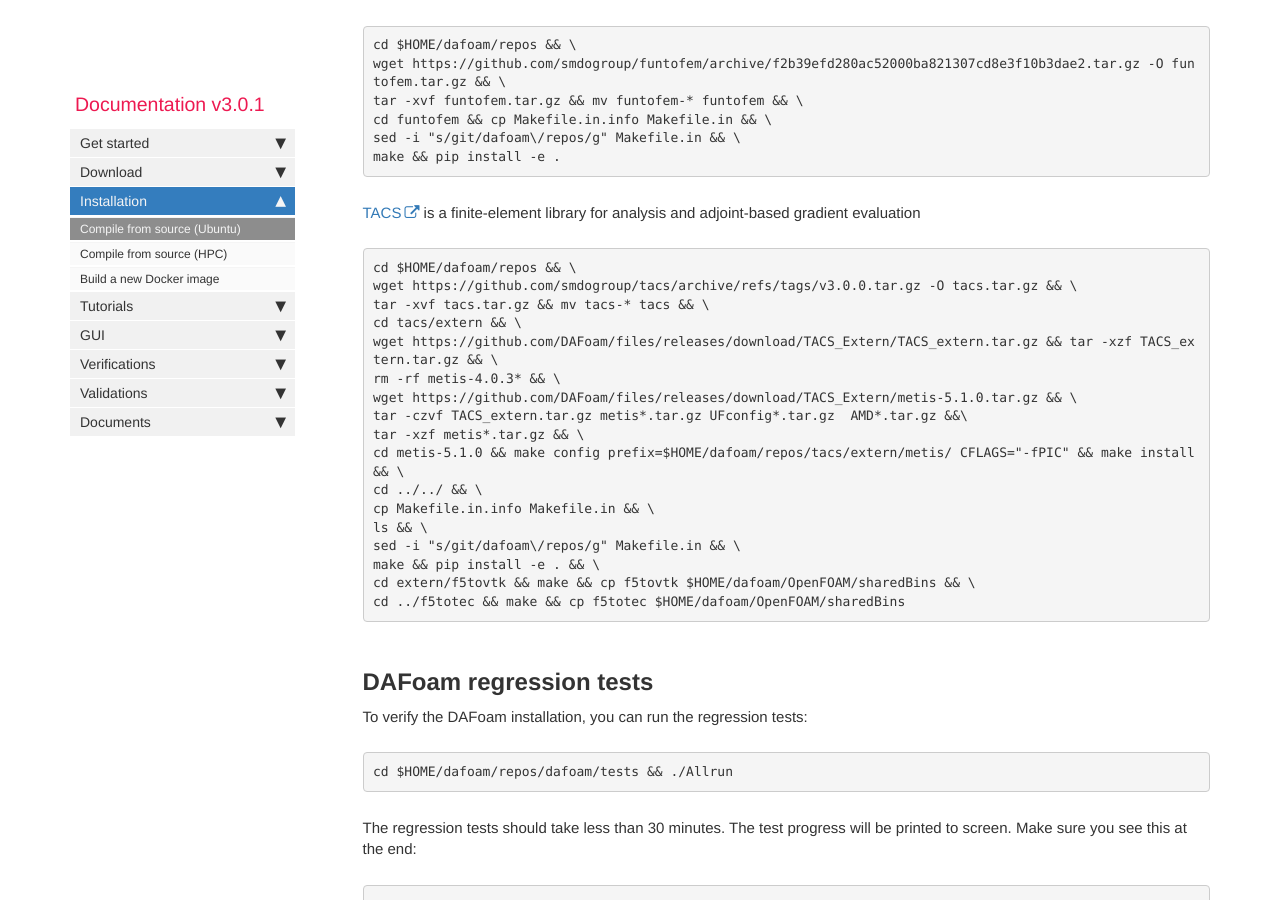
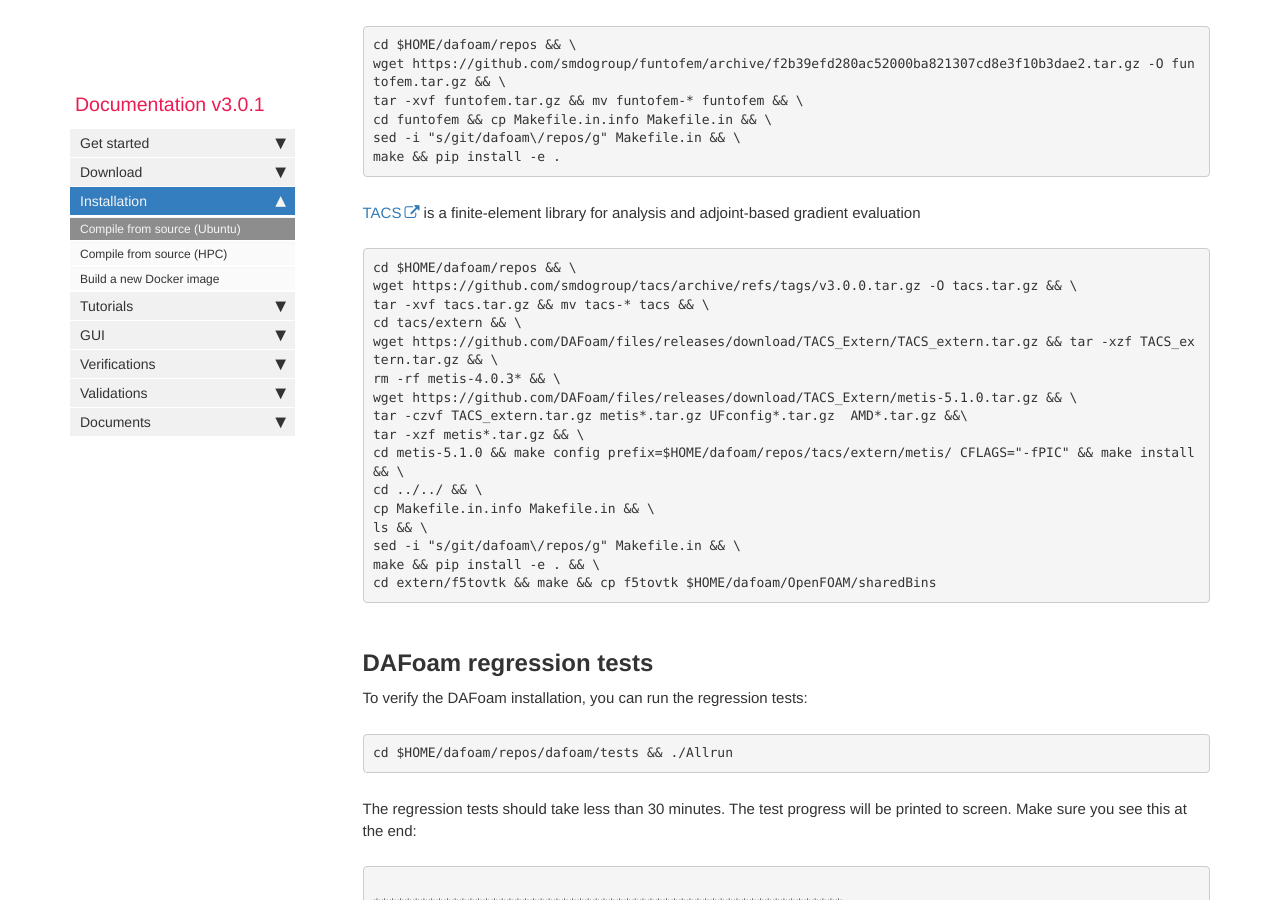
Before and after one commit to DAFoam/DAFoam.github.io, a Jekyll site: the page built from pages/mydoc/mydoc_installation_source.md, in a window 1280 px wide and 900 px high, scrolled down 9125 px. Built offline with Jekyll 4.4.1, drawn with Linux system fonts in a browser that asks for light colours; comment, search, counter and statistics services are not loaded.

Commit message:
content update

```diff
--- a/pages/mydoc/mydoc_installation_source.md
+++ b/pages/mydoc/mydoc_installation_source.md
@@ -437,8 +437,7 @@ cp Makefile.in.info Makefile.in && \
 ls && \
 sed -i "s/git/dafoam\/repos/g" Makefile.in && \
 make && pip install -e . && \
-cd extern/f5tovtk && make && cp f5tovtk $HOME/dafoam/OpenFOAM/sharedBins && \
-cd ../f5totec && make && cp f5totec $HOME/dafoam/OpenFOAM/sharedBins
+cd extern/f5tovtk && make && cp f5tovtk $HOME/dafoam/OpenFOAM/sharedBins
 </pre>
 
 ## **DAFoam regression tests**
```
